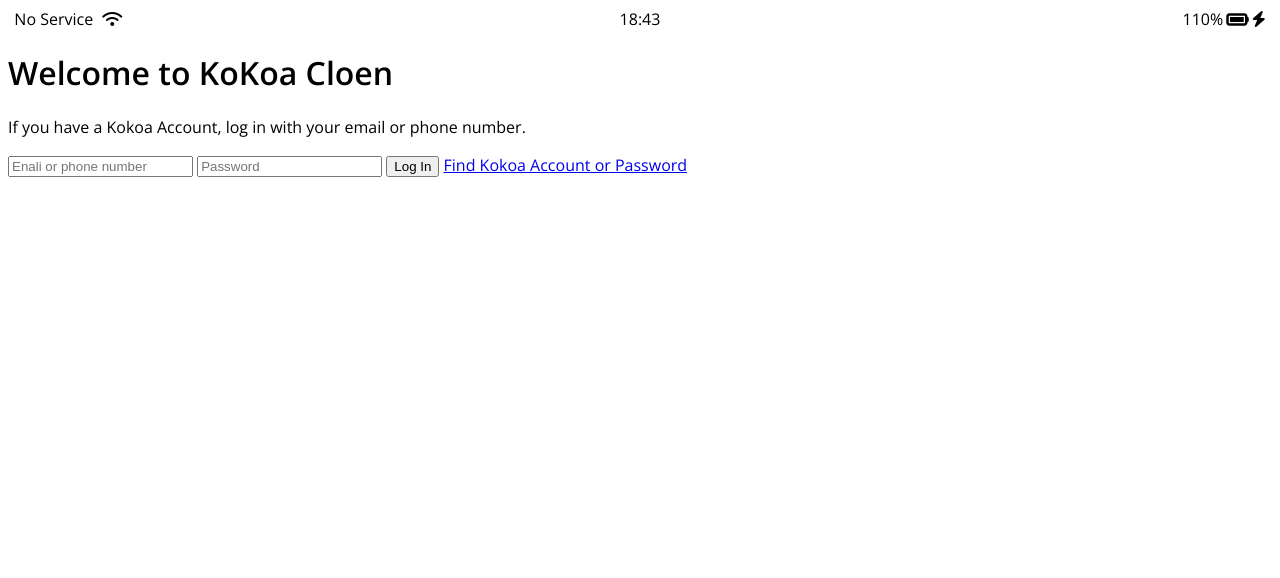
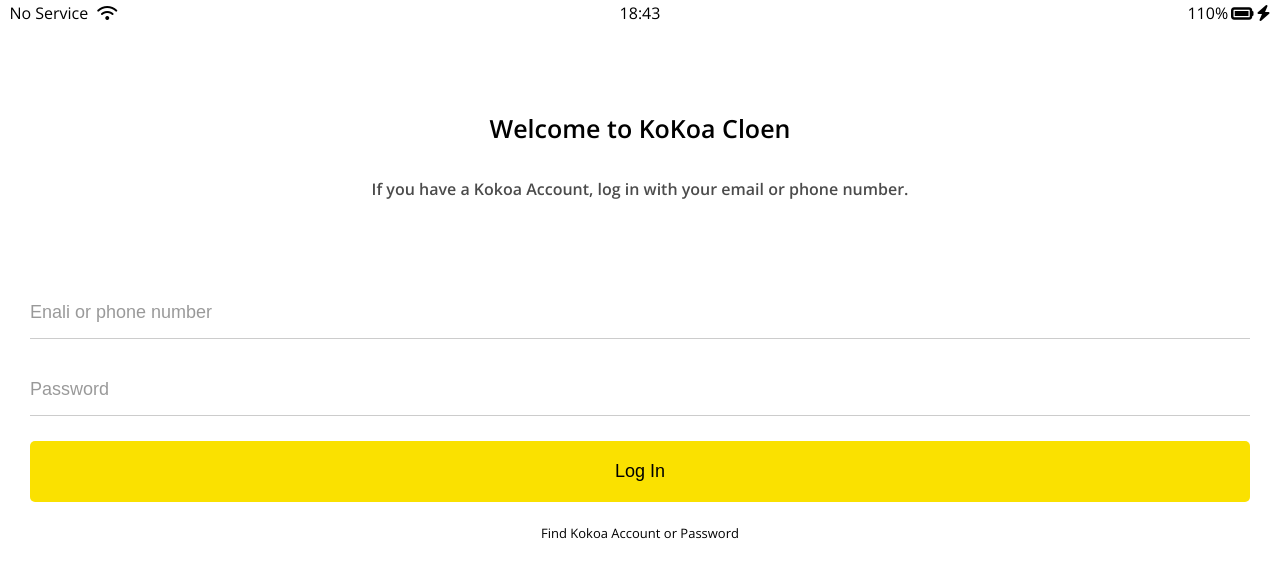
Before and after one commit to malvr00/kokoa-clone-2020, a plain HTML site: page index.html in a window 1280 px wide. Drawn offline with nearby package versions, Linux system fonts and the light colour scheme.

Commit message:
2page complete

```diff
--- /dev/null
+++ b/css/reset.css
@@ -0,0 +1,128 @@
+html,
+body,
+div,
+span,
+applet,
+object,
+iframe,
+h1,
+h2,
+h3,
+h4,
+h5,
+h6,
+p,
+blockquote,
+pre,
+a,
+abbr,
+acronym,
+address,
+big,
+cite,
+code,
+del,
+dfn,
+em,
+img,
+ins,
+kbd,
+q,
+s,
+samp,
+small,
+strike,
+strong,
+sub,
+sup,
+tt,
+var,
+b,
+u,
+i,
+center,
+dl,
+dt,
+dd,
+ol,
+ul,
+li,
+fieldset,
+form,
+label,
+legend,
+table,
+caption,
+tbody,
+tfoot,
+thead,
+tr,
+th,
+td,
+article,
+aside,
+canvas,
+details,
+embed,
+figure,
+figcaption,
+footer,
+header,
+hgroup,
+menu,
+nav,
+output,
+ruby,
+section,
+summary,
+time,
+mark,
+audio,
+video {
+  margin: 0;
+  padding: 0;
+  border: 0;
+  font-size: 100%;
+  font: inherit;
+  vertical-align: baseline;
+}
+/* HTML5 display-role reset for older browsers */
+article,
+aside,
+details,
+figcaption,
+figure,
+footer,
+header,
+hgroup,
+menu,
+nav,
+section {
+  display: block;
+}
+body {
+  line-height: 1;
+}
+ol,
+ul {
+  list-style: none;
+}
+blockquote,
+q {
+  quotes: none;
+}
+blockquote:before,
+blockquote:after,
+q:before,
+q:after {
+  content: "";
+  content: none;
+}
+table {
+  border-collapse: collapse;
+  border-spacing: 0;
+}
+
+#Login-form input:focus {
+  outline: none;
+}
--- /dev/null
+++ b/css/status-bar.css
@@ -0,0 +1,25 @@
+.status-bar {
+  display: flex;
+  justify-content: center;
+  padding: 5px 3px;
+}
+.status-bar__column {
+  width: 33%;
+}
+.status-bar__column:first-child span {
+  margin-right: 5px;
+}
+
+.status-bar__column:nth-child(2) {
+  display: flex;
+  justify-content: center;
+}
+.status-bar__column:last-child {
+  display: flex;
+  justify-content: flex-end;
+  align-items: center;
+}
+
+.status-bar__column .fa-battery-full {
+  margin: 0px 3px;
+}
--- a/css/styles.css
+++ b/css/styles.css
@@ -1,30 +1,68 @@
 @import url("https://fonts.googleapis.com/css2?family=Open+Sans:wght@400;600&display=swap");
+@import "reset.css";
+@import "variables.css";
+@import "status-bar.css";
 
 body {
   font-family: "Open Sans", sans-serif;
 }
 
-.status-bar {
+.welcome-header {
+  margin: 90px 0px;
+  text-align: center;
   display: flex;
-  justify-content: center;
-}
-.status-bar__column {
-  width: 33%;
-}
-.status-bar__column:first-child span {
-  margin-right: 5px;
+  flex-direction: column;
+  align-items: center;
+  font-weight: 600;
 }
 
-.status-bar__column:nth-child(2) {
-  display: flex;
-  justify-content: center;
-}
-.status-bar__column:last-child {
-  display: flex;
-  justify-content: flex-end;
-  align-items: center;
+.welcome-header__title {
+  margin-bottom: 40px;
+  font-size: 25px;
 }
 
-.status-bar__column .fa-battery-full {
-  margin: 0px 3px;
+.welcome-header__text {
+  width: 60%;
+  opacity: 0.7;
 }
+
+#Login-form {
+  display: flex;
+  flex-direction: column;
+  margin: 0px 30px;
+}
+
+#Login-form input {
+  border: none;
+  padding: 15px 0px;
+  font-size: 18px;
+  margin-bottom: 25px;
+}
+
+#Login-form input:not([type="submut"]) {
+  border-bottom: none;
+  border-bottom: 1px solid rgba(0, 0, 0, 0.2);
+  transition: border-color 0.3s ease-in-out;
+}
+#Login-form input::placeholder {
+  color: rgba(0, 0, 0, 0.4);
+}
+
+#Login-form input:focus {
+  border-color: var(--yellow);
+}
+
+#Login-form input[type="submit"] {
+  background-color: var(--yellow);
+  cursor: pointer;
+  border-bottom: none;
+  padding: 20px 0px;
+  border-radius: 5px;
+}
+
+#Login-form a {
+  text-align: center;
+  text-decoration: none;
+  color: inherit;
+  font-size: 13px;
+}
--- /dev/null
+++ b/css/variables.css
@@ -0,0 +1,3 @@
+:root {
+  --yellow: #fae100;
+}
```
Also changed, not shown: 2 other files.
